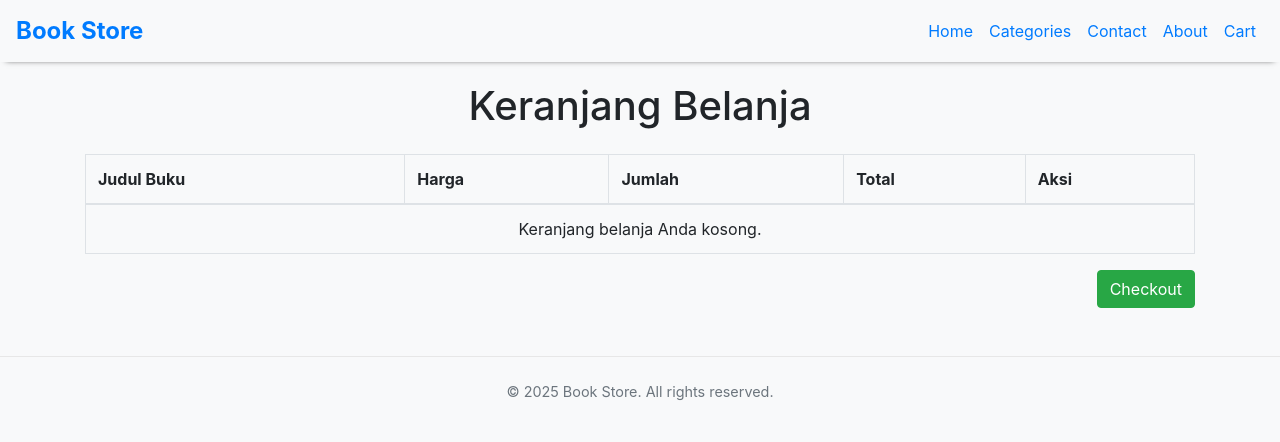
After one commit to andrisaefuladnan/book-store, a PHP site: page /cart.php in a window 1280 px wide. The commit adds this page. Shown: the top 442 px of the page. Run offline with PHP 8.4, Linux system fonts and the light colour scheme; some libraries are stand-ins or nearby versions.

Commit message:
Add files via upload

```diff
--- /dev/null
+++ b/cart.php
@@ -0,0 +1,178 @@
+<?php
+session_start();
+include 'db.php';
+
+if ($_SERVER['REQUEST_METHOD'] == 'GET' && isset($_GET['action'])) {
+    $action = $_GET['action'];
+
+    if ($action == 'add' && isset($_GET['id'])) {
+        $id = $_GET['id'];
+        $query = "SELECT * FROM buku WHERE id = $id";
+        $result = mysqli_query($conn, $query);
+        $buku = mysqli_fetch_assoc($result);
+
+        if ($buku) {
+            $item = [
+                'id' => $buku['id'],
+                'judul' => $buku['judul'],
+                'harga' => $buku['harga'],
+                'jumlah' => 1
+            ];
+
+            if (isset($_SESSION['cart'][$id])) {
+                $_SESSION['cart'][$id]['jumlah'] += 1;
+            } else {
+                $_SESSION['cart'][$id] = $item;
+            }
+        }
+    } elseif ($action == 'remove' && isset($_GET['id'])) {
+        $id = $_GET['id'];
+        if (isset($_SESSION['cart'][$id])) {
+            unset($_SESSION['cart'][$id]);
+        }
+    } elseif ($action == 'update' && isset($_GET['id']) && isset($_GET['jumlah'])) {
+        $id = $_GET['id'];
+        $jumlah = $_GET['jumlah'];
+        if (isset($_SESSION['cart'][$id])) {
+            $_SESSION['cart'][$id]['jumlah'] = $jumlah;
+        }
+    }
+}
+?>
+
+<!DOCTYPE html>
+<html lang="en">
+<head>
+    <meta charset="UTF-8">
+    <meta name="viewport" content="width=device-width, initial-scale=1.0">
+    <title>Keranjang Belanja</title>
+    <link rel="stylesheet" href="https://stackpath.bootstrapcdn.com/bootstrap/4.5.2/css/bootstrap.min.css">
+    <style>
+        body {
+            background-color: #f8f9fa;
+        }
+        .navbar {
+            margin-bottom: 20px;
+            box-shadow: 0 4px 6px -6px #222;
+        }
+        .navbar-brand {
+            font-size: 1.5rem;
+            font-weight: bold;
+            color: #007bff !important;
+        }
+        .nav-link {
+            font-size: 1rem;
+            color: #007bff !important;
+        }
+        .nav-link:hover {
+            color: #0056b3 !important;
+        }
+        .table th, .table td {
+            vertical-align: middle;
+        }
+        .btn-remove {
+            background-color: #dc3545;
+            color: white;
+        }
+        .btn-remove:hover {
+            background-color: #c82333;
+            color: white;
+        }
+        footer {
+            background-color: #f8f9fa;
+            border-top: 1px solid #e7e7e7;
+        }
+        footer p {
+            font-size: 0.9rem;
+            color: #6c757d;
+        }
+    </style>
+</head>
+<body>
+    <nav class="navbar navbar-expand-lg navbar-light bg-light">
+        <a class="navbar-brand" href="#">Book Store</a>
+        <button class="navbar-toggler" type="button" data-toggle="collapse" data-target="#navbarNav" aria-controls="navbarNav" aria-expanded="false" aria-label="Toggle navigation">
+            <span class="navbar-toggler-icon"></span>
+        </button>
+        <div class="collapse navbar-collapse" id="navbarNav">
+            <ul class="navbar-nav ml-auto">
+                <li class="nav-item active">
+                    <a class="nav-link" href="index.php">Home <span class="sr-only">(current)</span></a>
+                </li>
+                <li class="nav-item">
+                    <a class="nav-link" href="#">Categories</a>
+                </li>
+                <li class="nav-item">
+                    <a class="nav-link" href="#">Contact</a>
+                </li>
+                <li class="nav-item">
+                    <a class="nav-link" href="#">About</a>
+                </li>
+                <li class="nav-item">
+                    <a class="nav-link" href="cart.php"><i class="fas fa-shopping-cart"></i> Cart</a>
+                </li>
+            </ul>
+        </div>
+    </nav>
+
+    <div class="container">
+        <h1 class="mb-4 text-center">Keranjang Belanja</h1>
+        <table class="table table-bordered">
+            <thead>
+                <tr>
+                    <th>Judul Buku</th>
+                    <th>Harga</th>
+                    <th>Jumlah</th>
+                    <th>Total</th>
+                    <th>Aksi</th>
+                </tr>
+            </thead>
+            <tbody>
+                <?php if (isset($_SESSION['cart']) && count($_SESSION['cart']) > 0) { ?>
+                    <?php
+                    $total = 0;
+                    foreach ($_SESSION['cart'] as $item) {
+                        $total += $item['harga'] * $item['jumlah'];
+                    ?>
+                        <tr>
+                            <td><?php echo htmlspecialchars($item['judul']); ?></td>
+                            <td>Rp<?php echo number_format($item['harga'], 0, ',', '.'); ?></td>
+                            <td>
+                                <form action="cart.php" method="get">
+                                    <input type="hidden" name="action" value="update">
+                                    <input type="hidden" name="id" value="<?php echo $item['id']; ?>">
+                                    <input type="number" name="jumlah" value="<?php echo $item['jumlah']; ?>" min="1">
+                                    <button type="submit" class="btn btn-primary">Update</button>
+                                </form>
+                            </td>
+                            <td>Rp<?php echo number_format($item['harga'] * $item['jumlah'], 0, ',', '.'); ?></td>
+                            <td>
+                                <a href="cart.php?action=remove&id=<?php echo $item['id']; ?>" class="btn btn-remove">Hapus</a>
+                            </td>
+                        </tr>
+                    <?php } ?>
+                    <tr>
+                        <td colspan="3" class="text-right"><strong>Total</strong></td>
+                        <td colspan="2">Rp<?php echo number_format($total, 0, ',', '.'); ?></td>
+                    </tr>
+                <?php } else { ?>
+                    <tr>
+                        <td colspan="5" class="text-center">Keranjang belanja Anda kosong.</td>
+                    </tr>
+                <?php } ?>
+            </tbody>
+        </table>
+        <div class="text-right">
+            <a href="checkout.php" class="btn btn-success">Checkout</a>
+        </div>
+    </div>
+
+    <footer class="text-center mt-5 py-4 bg-light">
+        <p>&copy; 2025 Book Store. All rights reserved.</p>
+    </footer>
+
+    <script src="https://code.jquery.com/jquery-3.5.1.slim.min.js"></script>
+    <script src="https://cdn.jsdelivr.net/npm/@popperjs/core@2.5.3/dist/umd/popper.min.js"></script>
+    <script src="https://stackpath.bootstrapcndom/bootstrap/4.5.2/js/bootstrap.min.js"></script>
+</body>
+</html>
--- a/purchase.php
+++ b/purchase.php
@@ -88,6 +88,6 @@ $buku = $result->fetch_assoc();
 
     <script src="https://code.jquery.com/jquery-3.5.1.slim.min.js"></script>
     <script src="https://cdn.jsdelivr.net/npm/@popperjs/core@2.5.3/dist/umd/popper.min.js"></script>
-    <script src="https://stackpath.bootstrapcdn.com/bootstrap/4.5.2/js/bootstrap.min.js"></script>
+    <script src="https://stackpath.bootstrapcndom/bootstrap/4.5.2/js/bootstrap.min.js"></script>
 </body>
 </html>
```
Also changed, not shown: checkout.php (+18 -74 lines), index.php (+13 -1 lines), order_details.php (+30 -91 lines).
